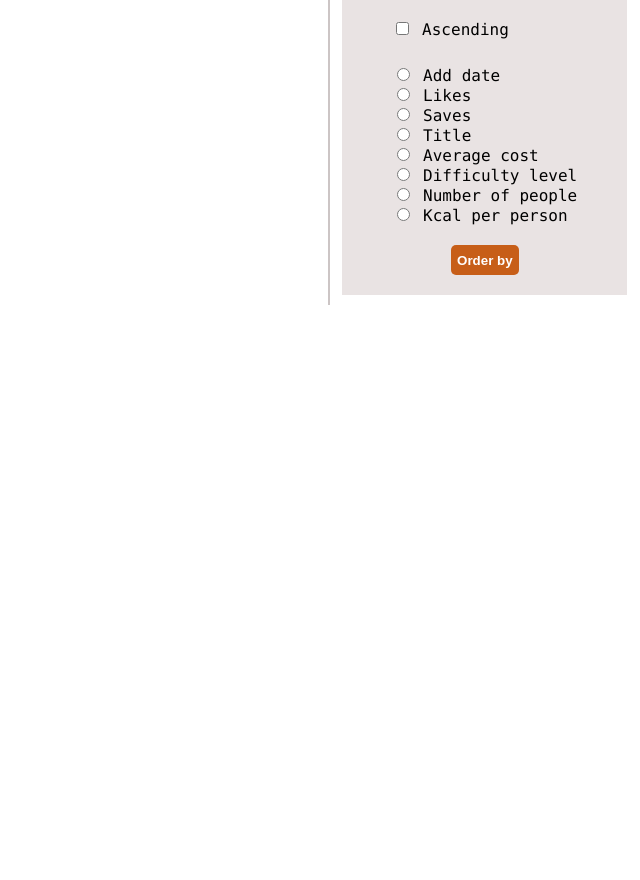
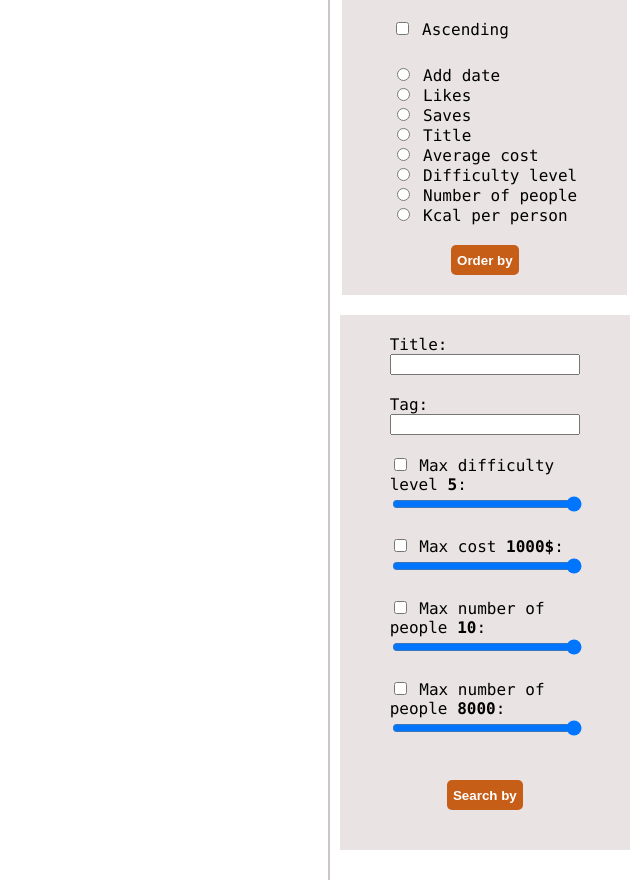
Before and after one commit to gingerjx/BeChef, a PHP site: page /view/searchView.php in a window 1280 px wide. Shown: the part 81-961 px from the top of the page, without its empty margins (640-1280 px from the left). Before the commit the page ends 386 px from the top, so only its background shows below. Run offline with PHP 8.4, Linux system fonts and the light colour scheme; data that the repository does not hold is empty.

Commit message:
Add search view section

```diff
--- a/view/components/searchView.php
+++ b/view/components/searchView.php
@@ -1,6 +1,6 @@
+<script src="js/slider.js"></script>
 <aside>
-<form action="../service/orderBy.php" method="post">
-    <div id="radio-container">
+  <form id="order-container" action="../service/orderBy.php" method="post">
     <div>
       <input type="checkbox" name="order" value="order">
       <label for="order">Ascending</label><br>
@@ -39,6 +39,44 @@
     </div>
 
     <input type="submit" value="Order by">
+  </form>
+
+  <form id="search-container" action="../service/searchBy.php" method="post">
+    <label for="title">Title:</label>
+    <input type="search" name="title">
+
+    <label for="tag">Tag:</label>
+    <input type="search" name="tag">
+
     <div>
+      <input id="diff-box" type="checkbox" name="diff-box" onclick="changeDiff()">
+      <label id="diff-label" for="diff">Max difficulty level <b>5</b>:</label>
+      <input type="range" min="1" max="5" value="5" name="diff"
+              oninput="showMaxDiffValue(this.value)" onchange="showMaxDiffValue(this.value)">
+    </div>
+
+    <div>
+      <input id="cost-box" type="checkbox" name="cost-box" onclick="changeCost()">
+      <label id="cost-label" for="cost">Max cost <b>1000$</b>:</label>
+      <input type="range" min="1" max="1000" value="1000" name="cost"
+              oninput="showMaxCostValue(this.value)" onchange="showMaxCostValue(this.value)">
+    </div>
+
+    <div>
+      <input id="people-box" type="checkbox" name="people-box" onclick="changePeople()">
+      <label id="people-label" for="people">Max number of people <b>10</b>:</label>
+      <input type="range" min="1" max="10" value="10" name="people"
+              oninput="showMaxPeopleValue(this.value)" onchange="showMaxPeopleValue(this.value)">
+    </div>
+
+    <div>
+      <input id="kcal-box" type="checkbox" name="kcal-box" onclick="changeKcal()">
+      <label id="kcal-label" for="kcal">Max number of people <b>8000</b>:</label>
+      <input type="range" min="1" max="8000" value="8000" name="kcal"
+              oninput="showMaxKcalValue(this.value)" onchange="showMaxKcalValue(this.value)">
+    </div>
+
+    <input type="submit" value="Search by">
   </form>
+
 </aside>
--- a/view/css/search.css
+++ b/view/css/search.css
@@ -9,14 +9,15 @@ aside {
     border-left: 2px var(--nav-color-hover) solid;
 }
 
-#radio-container {
+aside > * {
     display: flex;
     flex-direction: column;
     padding: 20px 50px;
+    margin-bottom: 20px;
     background-color: var(--nav-color);
 }
 
-#radio-container > input[type="submit"]{
+aside input[type="submit"]{
     align-self: center;
     justify-self: center;
     background-color: var(--font-color);
@@ -29,11 +30,19 @@ aside {
     font-weight: bolder;
 }
 
-#radio-container > input[type="submit"]:hover {
+aside input[type="submit"]:hover {
     cursor: pointer;
     opacity: 0.8;
 }
 
-#radio-container input[type="checkbox"]{
+#order-container input[type="checkbox"]{
     margin-bottom: 30px;
 }
+
+#search-container > input, #search-container > div {
+    margin-bottom: 20px;
+}
+
+#search-container input[type="range"] {
+    width: 100%;
+}
--- a/view/js/slider.js
+++ b/view/js/slider.js
@@ -1,8 +1,39 @@
 function showMaxDiffValue(value) {
-    $("#max-diff-label > b").html(value);
+    $("#diff-label > b").html(value);
 }
 
 function showMaxCostValue(value) {
-    console.log(value);
-    $("#max-cost-label > b").html(value);
+    $("#cost-label > b").html(value);
 }
+
+function showMaxPeopleValue(value) {
+    $("#people-label > b").html(value);
+}
+
+function showMaxKcalValue(value) {
+    $("#kcal-label > b").html(value);
+}
+
+function changeDiff() {
+    let value = $("#diff-box").html() == "Min" ? "Max" : "Min";
+    $("#diff-box").html(value);
+    $("#diff-label").html(value +  $("#diff-label").html().substring(3));
+}
+
+function changeCost() {
+    let value = $("#cost-box").html() == "Min" ? "Max" : "Min";
+    $("#cost-box").html(value);
+    $("#cost-label").html(value +  $("#cost-label").html().substring(3));
+}
+
+function changePeople() {
+    let value = $("#people-box").html() == "Min" ? "Max" : "Min";
+    $("#people-box").html(value);
+    $("#people-label").html(value +  $("#people-label").html().substring(3));
+}
+
+function changeKcal() {
+    let value = $("#kcal-box").html() == "Min" ? "Max" : "Min";
+    $("#kcal-box").html(value);
+    $("#kcal-label").html(value +  $("#kcal-label").html().substring(3));
+}
```
Lines whose indentation alone changed are shown as unchanged.
